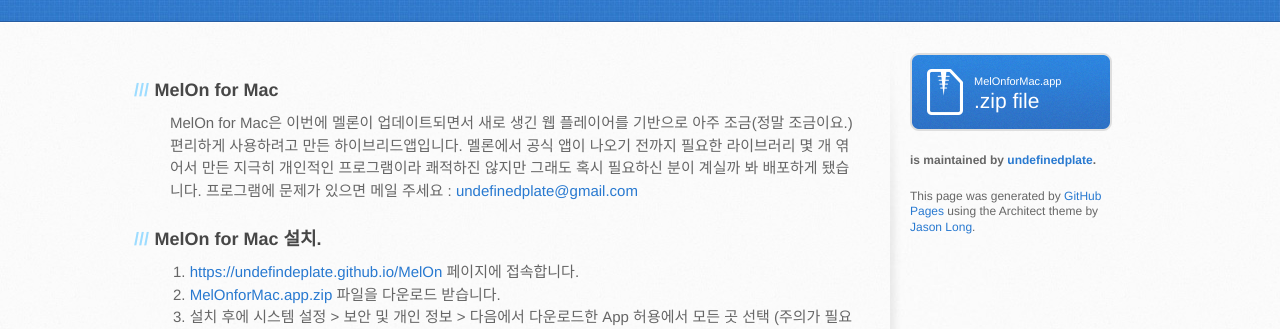
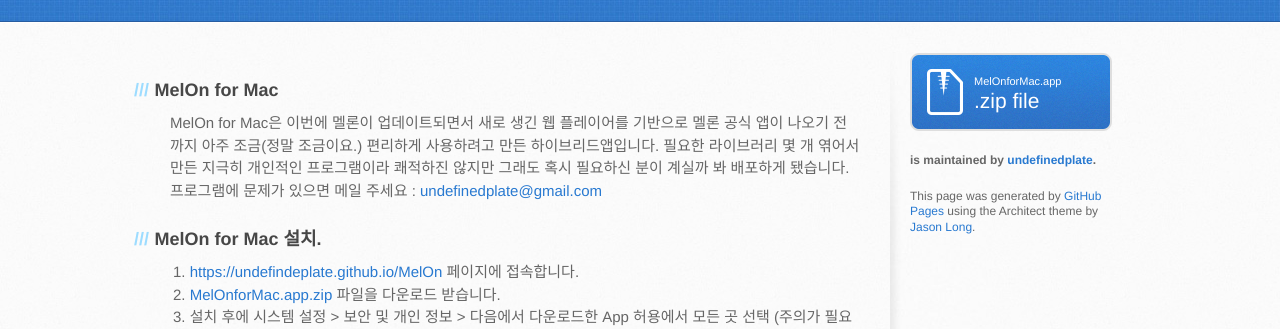
Before and after one commit to j1n-park/MelOn, a plain HTML site: page index.html in a window 1280 px wide. Shown: the part 179-508 px from the top of the page. Drawn offline with Linux system fonts and the light colour scheme.

Commit message:
Update index.html

```diff
--- a/index.html
+++ b/index.html
@@ -27,7 +27,7 @@
       <div class="inner clearfix">
         <section id="main-content">
           <h3><a name="melon-for-mac" class="anchor" href="#melon-for-mac"><span class="octicon octicon-link"></span></a>MelOn for Mac</h3>
-          <p>MelOn for Mac은 이번에 멜론이 업데이트되면서 새로 생긴 웹 플레이어를 기반으로 아주 조금(정말 조금이요.) 편리하게 사용하려고 만든 하이브리드앱입니다. 멜론에서 공식 앱이 나오기 전까지 필요한 라이브러리 몇 개 엮어서 만든 지극히 개인적인 프로그램이라 쾌적하진 않지만 그래도 혹시 필요하신 분이 계실까 봐 배포하게 됐습니다.
+          <p>MelOn for Mac은 이번에 멜론이 업데이트되면서 새로 생긴 웹 플레이어를 기반으로 멜론 공식 앱이 나오기 전까지 아주 조금(정말 조금이요.) 편리하게 사용하려고 만든 하이브리드앱입니다. 필요한 라이브러리 몇 개 엮어서 만든 지극히 개인적인 프로그램이라 쾌적하진 않지만 그래도 혹시 필요하신 분이 계실까 봐 배포하게 됐습니다.
 프로그램에 문제가 있으면 메일 주세요 : <a href="mailto:undefinedplate@gmail.com">undefinedplate@gmail.com</a></p>
 
 <h3><a name="melon-for-mac-%EC%84%A4%EC%B9%98" class="anchor" href="#melon-for-mac-%EC%84%A4%EC%B9%98"><span class="octicon octicon-link"></span></a>MelOn for Mac 설치.</h3>
```
